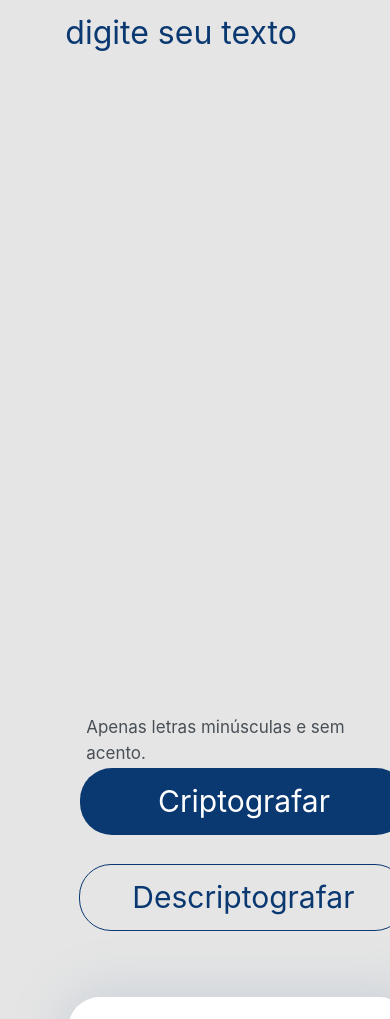
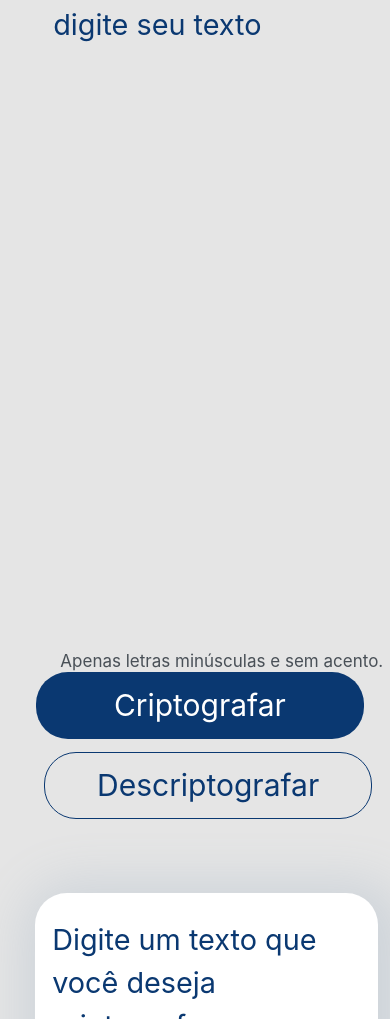
Before and after one commit to cabralbeatriz/decodificador-de-texto, a plain HTML site: page index.html in a window 390 px wide. Shown: the part 120-1139 px from the top of the page. Drawn offline with Linux system fonts and the light colour scheme.

Commit message:
modificando media

```diff
--- a/styles/style.css
+++ b/styles/style.css
@@ -147,10 +147,10 @@ textarea:focus {
 @media (max-width: 1200px) {
     main {
         display: flex;
-        position: relative;
         margin: 0;
         padding: 0;
     }
+
 }
 
  @media (max-width: 768px) {
@@ -158,8 +158,7 @@ textarea:focus {
         display: block;
         position: relative;
         right: 2.9rem;
-        margin: 0;
-        padding: 0;
+
     }
 
     .cabecalho {
@@ -210,46 +209,41 @@ textarea:focus {
 @media (max-width: 480px) {
     main {
         display: grid;
-        justify-items: left;
         position: relative;
         margin: 0;
         padding: 0;
     }
 
-    .cabecalho {
-        left: 0.20%
-    }
-
     .text {
-        left: 8%;
         width: 343px;
         height: 624px;
-        bottom: 2rem;
+        bottom: 3.3rem;
+        scale: 0.9;
     }
 
     .informacao {
         position: relative;
-        bottom: 5rem;
-        left: 8%;
+        bottom: 7.2rem;
+        left: 2%;
     }
+
 
     .botao_criptografar {
         position: absolute;
-        top: 21rem;
-        left: 5.4rem;
+        top: 18rem;
+        left: 33%;
     }
 
     .botao_descriptografar {
         position: absolute;
-        left: 4.5rem;
-        top: 24rem;
+        left: 3.4rem;
+        top: 20.5rem;
     }
     .mensagem {
+        position: relative;
         width: 343px;
         height: 595px;
-        left: 0.79px;
-        margin-top: 10%;
-        margin-bottom: 2rem;
+        bottom: 1rem;
     }
 
     .mensagem textarea {
```
